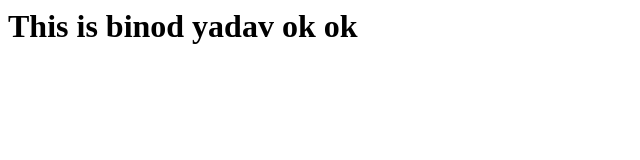
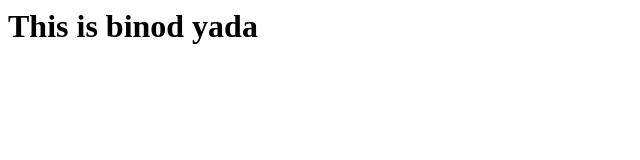
Before and after one commit to binodyogni/demojenkins, a plain HTML site: page index.html in a window 1280 px wide. Shown: the whole page, without its empty margins (0-640 px from the left). Drawn offline with Linux system fonts and the light colour scheme.

Commit message:
Update index.html

```diff
--- a/index.html
+++ b/index.html
@@ -1,7 +1,7 @@
 <html>
     <body>
         <h1>
-          This is binod yadav ok ok
+          This is binod yada
         </h1>
     </body>
 </html>
```
